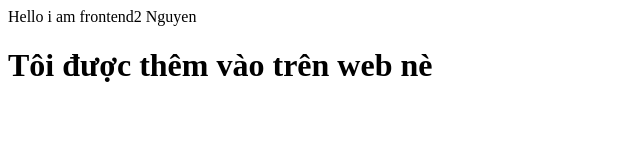
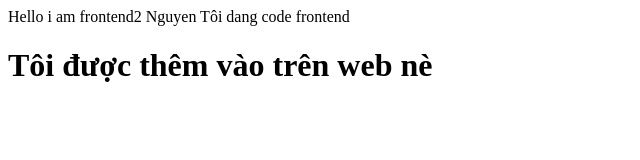
Before and after one commit to npv2k1/learn-git, a plain HTML site: page frontend/index2.html in a window 1280 px wide. Shown: the whole page, without its empty margins (0-640 px from the left). Drawn offline with Linux system fonts and the light colour scheme.

Commit message:
update frontend

```diff
--- a/frontend/index2.html
+++ b/frontend/index2.html
@@ -9,6 +9,7 @@
 <body>
   Hello i am frontend2
   Nguyen
+  Tôi dang code frontend
   <h1>Tôi được thêm vào trên web nè</h1>
 </body>
 </html>
```
